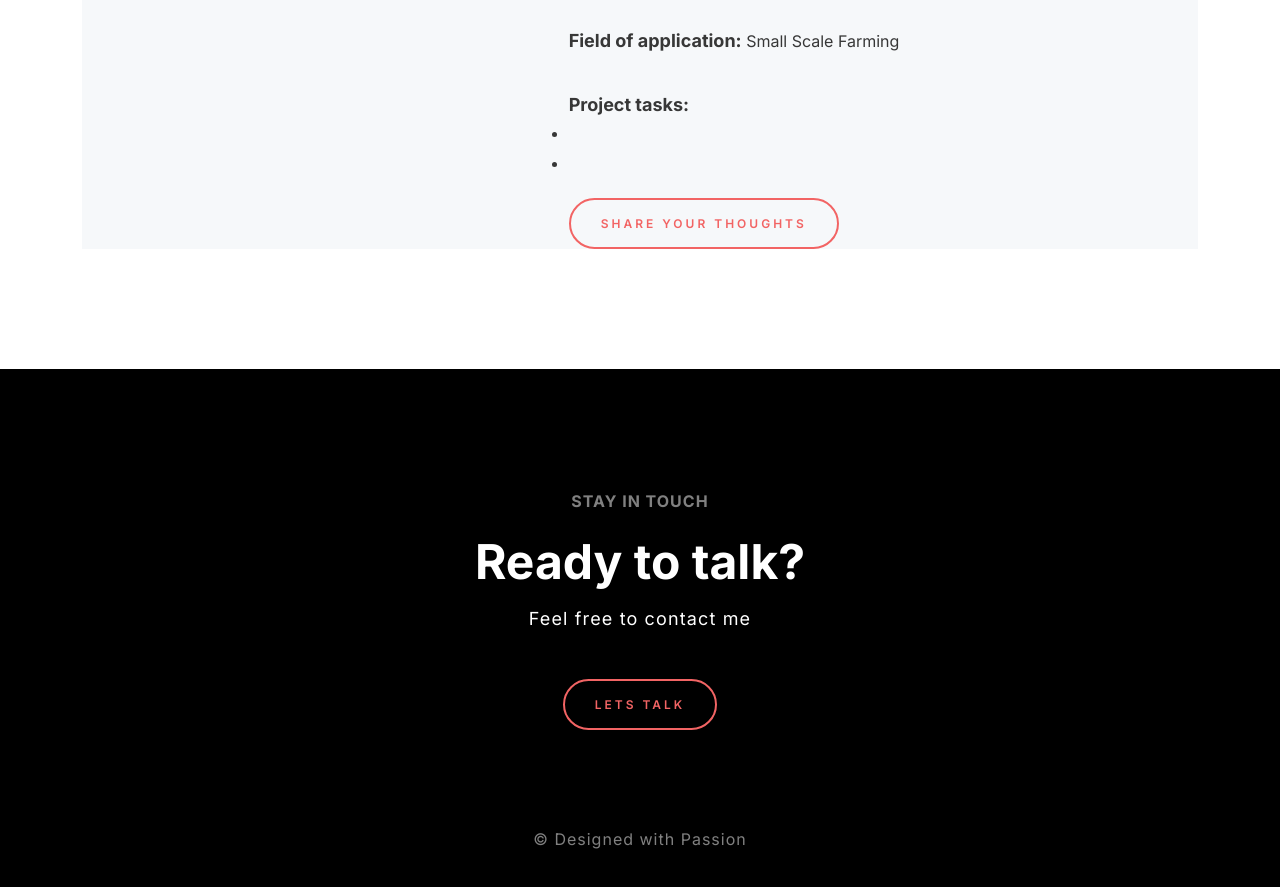
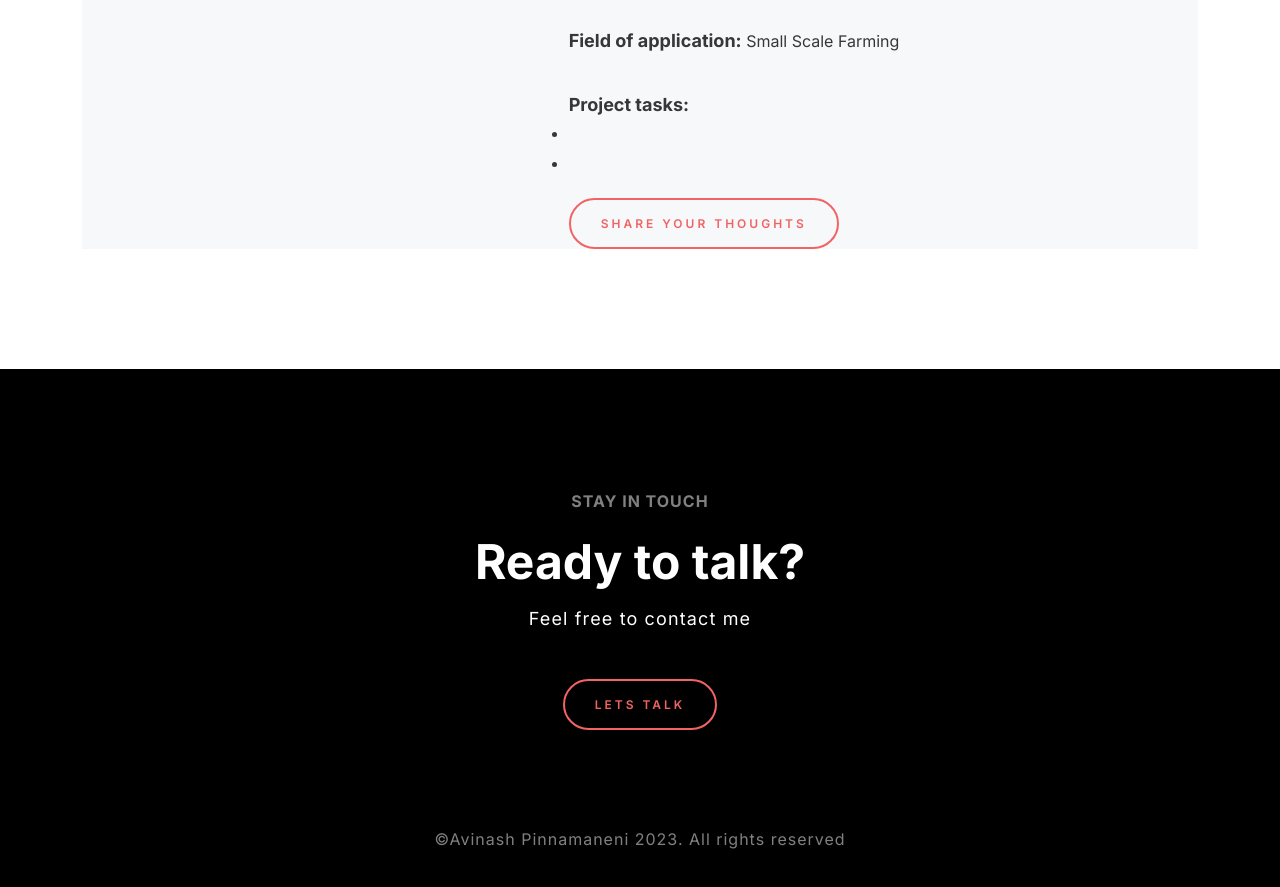
Before and after one commit to AvinashPinnamaneni/new-site, a website: page index.html in a window 1280 px wide. Shown: the part 7535-8422 px from the top of the page. Drawn offline with nearby package versions, Linux system fonts and the light colour scheme.

Commit message:
change copyright at the end

```diff
--- a/index.html
+++ b/index.html
@@ -408,7 +408,7 @@
          <p>Feel free to contact me</p>
          <a href="mailto:avinash.p537@gmail.com" class="ds-button">Lets Talk</a>
        </section>
-       <span class="ds-copyright">© Designed with Passion </span>
+       <span class="ds-copyright">©Avinash Pinnamaneni 2023. All rights reserved </span>
      </div>
    </footer>
 
```
